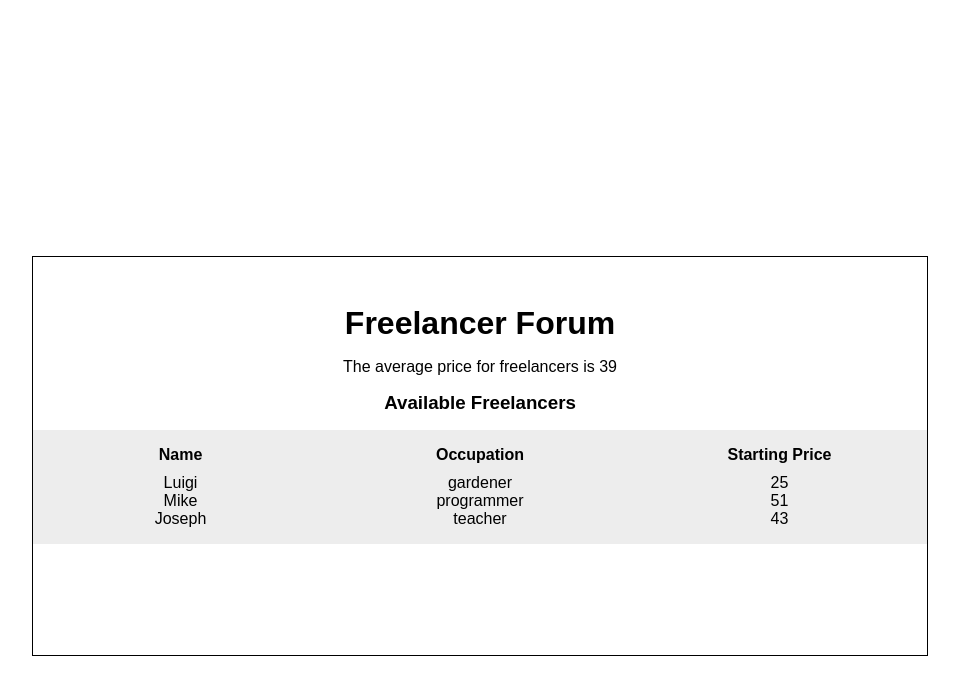
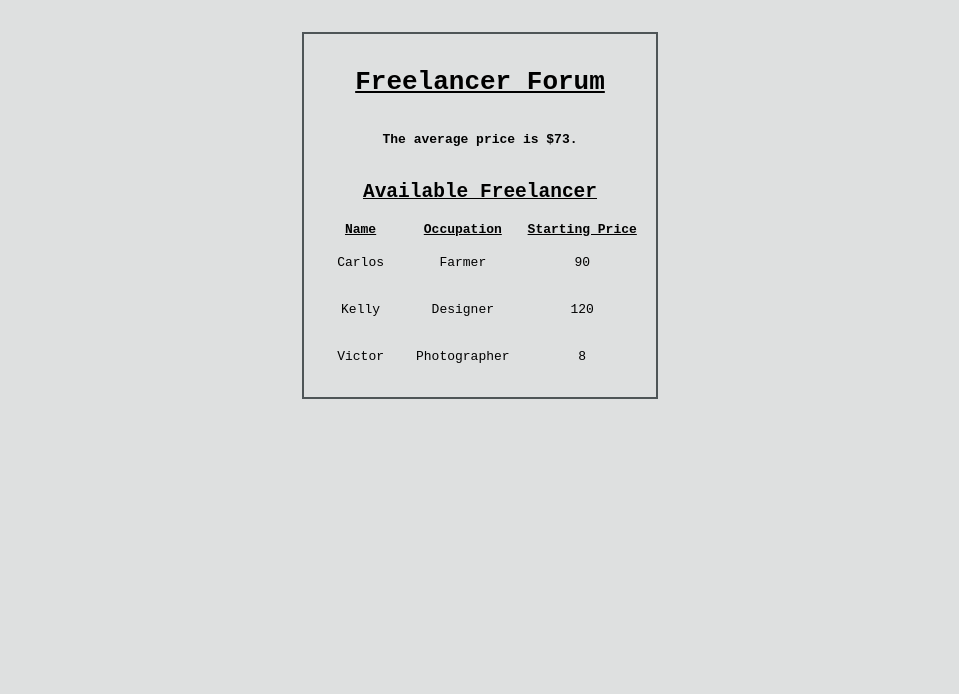
Before and after one commit to Mariohjr94/Unit2.FreelancerForum, a plain HTML site: page index.html in a window 1280 px wide. Shown: the whole page, without its empty margins (160-1119 px from the left). Drawn offline with Linux system fonts and the light colour scheme.

Commit message:
freelancer js exercise

```diff
--- /dev/null
+++ b/freelancer.js
@@ -0,0 +1,109 @@
+const state = {
+  averagePrice: [105],
+  freelancers: [
+    { name: "Carlos", occupation: "Farmer", price: 90 },
+    { name: "Kelly", occupation: "Designer", price: 120 },
+  ],
+};
+
+const updateAveragePrice = () => {
+  let cost = 0;
+  for (let i = 0; i < state.freelancers.length; i++) {
+    const currentFreelancer = state.freelancers[i];
+
+    cost += currentFreelancer.price;
+  }
+  state.averagePrice = Math.round(cost / state.freelancers.length);
+};
+
+const addFreelancerRow = (freelancer) => {
+  state.freelancers.push(freelancer);
+};
+
+const createMorefreelancer = (freelancer) => {
+  const tr = document.createElement("tr");
+
+  const Morenames = document.createElement("td");
+  const Moreoccupations = document.createElement("td");
+  const Moreprices = document.createElement("td");
+
+  Morenames.textContent = freelancer.name;
+  Moreoccupations.textContent = freelancer.occupation;
+  Moreprices.textContent = freelancer.price;
+
+  tr.append(Morenames, Moreoccupations, Moreprices);
+
+  return tr;
+};
+
+const createHeader = () => {
+  const tr = document.createElement("tr");
+
+  const Morenames = document.createElement("th");
+  const Moreoccupations = document.createElement("th");
+  const Moreprices = document.createElement("th");
+
+  Morenames.textContent = "Name";
+  Moreoccupations.textContent = "Occupation";
+  Moreprices.textContent = "Starting Price";
+
+  tr.append(Morenames, Moreoccupations, Moreprices);
+
+  return tr;
+};
+
+const clear = () => {
+  const More = document.getElementById("Morefreelancer");
+
+  while (More.childNodes.length) {
+    More.removeChild(More.childNodes[0]);
+  }
+};
+
+const render = () => {
+  clear();
+
+  const more = document.getElementById("Morefreelancer");
+
+  more.appendChild(createHeader());
+
+  for (let i = 0; i < state.freelancers.length; i++) {
+    const currentFreelancer = state.freelancers[i];
+
+    const row = createMorefreelancer(currentFreelancer);
+
+    more.appendChild(row);
+  }
+
+  updateAveragePrice();
+
+  const Prices = document.getElementById("Averageprice");
+  Prices.textContent = `The average price is $${state.averagePrice}.`;
+};
+
+render();
+const getrandomNames = ["Mario", "Victor", "Joel", "Noah"];
+const getrandomJobs = ["Chef", "Photographer", "Doctor", "Mechanic"];
+
+const randomFreelancer = () => {
+  const getrandomName =
+    getrandomNames[Math.floor(Math.random() * getrandomNames.length)];
+  const getrandomJob =
+    getrandomJobs[Math.floor(Math.random() * getrandomJobs.length)];
+
+  const getrandomPrice = Math.round(Math.random() * 200);
+
+  const freelancer = {
+    name: getrandomName,
+    occupation: getrandomJob,
+    price: getrandomPrice,
+  };
+  return freelancer;
+};
+
+setInterval(function () {
+  const newFreelancer = randomFreelancer();
+  addFreelancerRow(newFreelancer);
+
+  render();
+}, 5000);
--- a/index.html
+++ b/index.html
@@ -3,22 +3,18 @@
   <head>
     <meta charset="UTF-8" />
     <meta name="viewport" content="width=device-width, initial-scale=1.0" />
-    <title>Document</title>
-    <link rel="stylesheet" href="styles.css" />
-    <script src="index.js" defer></script>
+    <link rel=" stylesheet" href="styles.css" />
+    <script src="freelancer.js" defer></script>
+    <title>freelancer</title>
   </head>
   <body>
-    <div class="container">
-      <div class="container-heading">
-        <h1 class="heading-text">Freelancer Forum</h1>
-        <p id="heading-text"></p>
-        <h3 class="heading-text">Available Freelancers</h3>
+    <main>
+      <div id="Container">
+        <h1>Freelancer Forum</h1>
+        <h4 id="Averageprice"></h4>
+        <h2>Available Freelancer</h2>
+        <table id="Morefreelancer"></table>
       </div>
-      <div class="freelancers">
-        <div id="name"><h4>Name</h4></div>
-        <div id="occupation"><h4>Occupation</h4></div>
-        <div id="price"><h4>Starting Price</h4></div>
-      </div>
-    </div>
+    </main>
   </body>
 </html>
--- a/index.js
+++ /dev/null
@@ -1,156 +0,0 @@
-const freelancers = [
-  { name: "Luigi", price: 25, occupation: "gardener" },
-  { name: "Mike", price: 51, occupation: "programmer" },
-  { name: "Joseph", price: 43, occupation: "teacher" },
-];
-
-const namesContainer = document.querySelector("#name");
-const occupationContainer = document.querySelector("#occupation");
-const priceContainer = document.querySelector("#price");
-const headingText = document.querySelector("#heading-text");
-
-const createListItems = (dataList, property) => {
-  const ul = document.createElement("ul");
-
-  for (let i = 0; i < dataList.length; i++) {
-    const li = document.createElement("li");
-    li.textContent = dataList[i][property];
-    ul.appendChild(li);
-  }
-
-  return ul;
-};
-
-const averagePrice = (avePrice) => {
-  let pricesTotal = 0;
-
-  for (let i = 0; i < avePrice.length; i++) {
-    pricesTotal += avePrice[i].price;
-  }
-
-  return Math.floor(pricesTotal / avePrice.length);
-};
-
-const displayData = (freelancers) => {
-  namesContainer.appendChild(createListItems(freelancers, "name"));
-  occupationContainer.appendChild(createListItems(freelancers, "occupation"));
-  priceContainer.appendChild(createListItems(freelancers, "price"));
-
-  const avg = averagePrice(freelancers);
-  headingText.textContent = `The average price for freelancers is ${avg}`;
-};
-
-displayData(freelancers);
-
-// const freelancers = [
-//   { name: "Luigi", price: 25, occupation: "gardener" },
-//   { name: "Mike", price: 51, occupation: "programmer" },
-//   { name: "Joseph", price: 43, occupation: "teacher" },
-// ];
-// // creating containers
-// const namesContainer = document.querySelector("#name");
-// const occupationContainer = document.querySelector("#occupation");
-// const priceContainer = document.querySelector("#price");
-// const headingText = document.querySelect("#heading-text");
-
-// // creating elements for names
-// const createNames = (nameList) => {
-//   const namesUl = document.createElement("ul");
-
-//   const namesLi = document.createElement("li");
-//   namesLi.textContent = nameList.name;
-
-//   namesUl.append(namesLi);
-
-//   return namesUl;
-// };
-
-// // create list of names
-// const createNameList = (allNames) => {
-//   let names = [];
-
-//   for (let i = 0; i < allNames.length; i++) {
-//     const currentName = allNames[i];
-
-//     names.push(createNames(currentName));
-//   }
-//   return names;
-// };
-
-// // creating elements for occupation
-
-// const createOccupation = (occupationList) => {
-//   const occupationUl = document.createElement("ul");
-
-//   const occupationLi = document.createElement("li");
-//   occupationLi.textContent = occupationList.occupation;
-
-//   occupationUl.append(occupationLi);
-
-//   return occupationUl;
-// };
-
-// // create list of names
-// const createOccupationList = (allOccupation) => {
-//   let occupation = [];
-
-//   for (let i = 0; i < allOccupation.length; i++) {
-//     const currentOccupation = allOccupation[i];
-
-//     occupation.push(createOccupation(currentOccupation));
-//   }
-//   return occupation;
-// };
-
-// // creating list of prices
-
-// const createPrices = (pricesList) => {
-//   const pricesUl = document.createElement("ul");
-
-//   const pricesLi = document.createElement("li");
-//   pricesLi.textContent = pricesList.price;
-
-//   pricesUl.append(pricesLi);
-
-//   return pricesUl;
-// };
-
-// // create list of names
-// const createPriceList = (allPrices) => {
-//   let prices = [];
-
-//   for (let i = 0; i < allPrices.length; i++) {
-//     const currentPrice = allPrices[i];
-
-//     prices.push(createPrices(currentPrice));
-//   }
-//   return prices;
-// };
-
-// // creatin average price..
-
-// const averagePrice = (avePrice) => {
-//   let prices = 0;
-
-//   for (let i = 0; i < avePrice.length; i++) {
-//     const currentPrice = avePrice[i].price;
-//     console.log(currentPrice);
-//     prices += currentPrice;
-//   }
-//   return Math.floor(prices / avePrice.length);
-// };
-
-// const averageText = (freelancers) => {
-//   const avg = averagePrice(freelancers);
-//   headingText.textContent = `The average price for freelancers is ${avg}`;
-
-//   return averageP;
-// };
-
-// namesContainer.append(...createNameList(freelancers));
-
-// occupationContainer.append(...createOccupationList(freelancers));
-
-// priceContainer.append(...createPriceList(freelancers));
-
-// headingText.append(averageText(freelancers));
--- a/styles.css
+++ b/styles.css
@@ -1,48 +1,36 @@
-* {
-  box-sizing: border-box;
-  margin: 0;
-  padding: 0;
-  font-family: "Montserrat", sans-serif;
-}
-
-.container {
-  width: 70vw;
-  height: 50vh;
-  margin: 20% auto;
+body {
   display: flex;
   flex-direction: column;
-  border: solid black 1px;
+  text-align: center;
+  background-color: rgb(222, 224, 224);
+  font-family: monospace;
+  margin: 0;
 }
-
-.container-heading {
-  margin-top: 2rem;
+main {
+  width: 100%;
+  display: flex;
+  flex-direction: column;
+  justify-content: flex-start;
+  align-items: center;
+  overflow: hidden;
 }
-
-.heading-text {
-  margin: 1rem auto;
-  text-align: center;
-  justify-content: center;
-}
-
-#heading-text {
-  text-align: center;
-}
-
-.freelancers {
+#Container {
   display: flex;
-  justify-content: space-between;
-  text-align: center;
-  background-color: rgb(237, 237, 237);
-}
-
-.freelancers > div {
-  width: 33%;
+  flex-direction: column;
+  align-items: center;
+  border: 2px solid rgb(78, 85, 87);
+  margin: 2rem 0;
   padding: 1rem;
 }
-
-#name > ul,
-#occupation > ul,
-#price > ul {
-  margin-top: 10px;
-  list-style: none;
+td {
+  padding: 15px;
 }
+th {
+  text-decoration: underline;
+}
+h1 {
+  text-decoration: underline;
+}
+h2 {
+  text-decoration: underline;
+}
```
